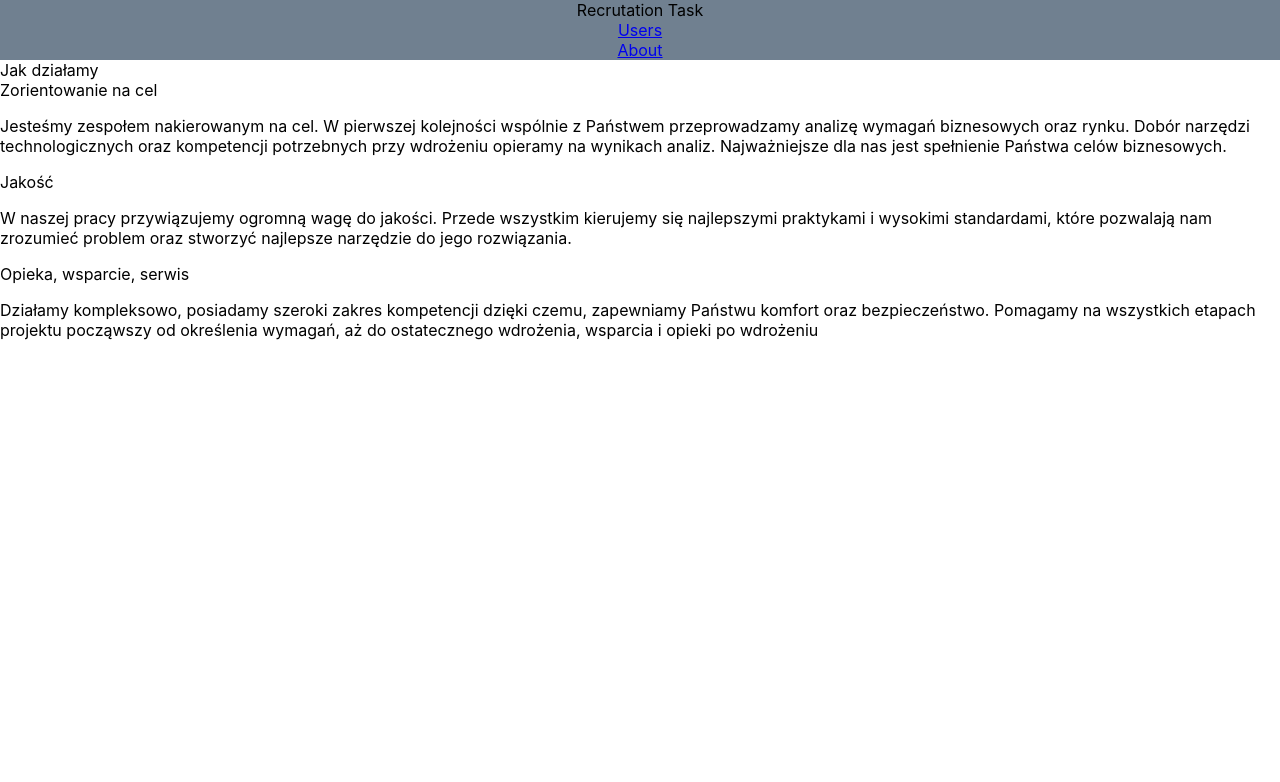
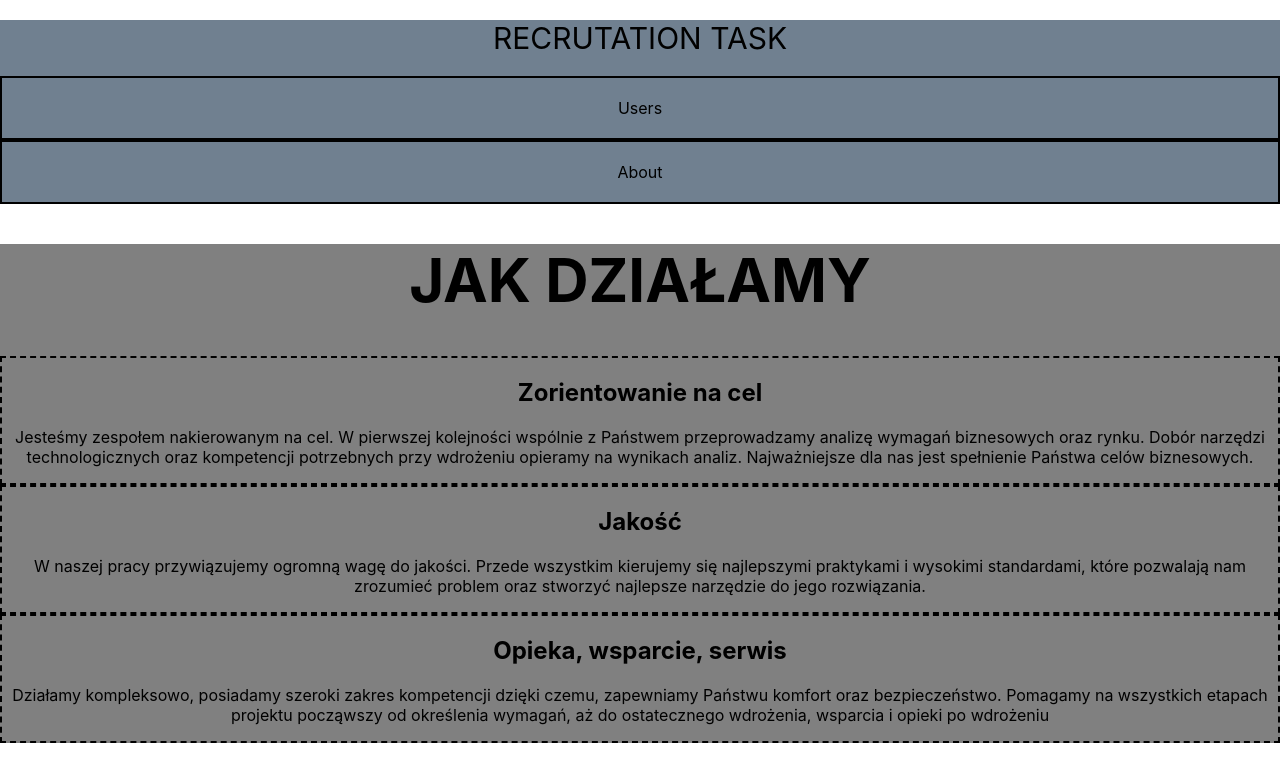
Before and after one commit to DawidKurkiewicz/fetching-users, a React (Create React App) app: page /about in a window 1280 px wide. Shown: the top 782 px of the page. Built offline with nearby package versions, Linux system fonts and the light colour scheme.

Commit message:
added filter to react table

```diff
--- /dev/null
+++ b/src/About.css
@@ -0,0 +1,11 @@
+.container {
+    text-align: center;
+    background-color: grey
+}
+.title {
+text-transform: uppercase;
+margin: 20px
+}
+.item-container {
+    border: 2px dashed black
+}
--- a/src/About.js
+++ b/src/About.js
@@ -1,14 +1,16 @@
 import React from 'react'
+import './About.css'
+
 
 
 const About = (props) => (
     <div className='container'>
         <div className="title">
-            Jak działamy
+            <h1>Jak działamy</h1>
             </div>
         <div class="item-container">
             <div class="text-container">
-                Zorientowanie na cel
+               <h2> Zorientowanie na cel</h2>
                 <p>Jesteśmy zespołem nakierowanym na cel. W pierwszej kolejności wspólnie z
                     Państwem przeprowadzamy analizę wymagań biznesowych oraz rynku.
                     Dobór narzędzi technologicznych oraz kompetencji potrzebnych przy
@@ -18,7 +20,7 @@ const About = (props) => (
         </div>
         <div class="item-container">
             <div class="text-container">
-                Jakość
+                <h2> Jakość</h2>
                 <p>W naszej pracy przywiązujemy ogromną wagę do jakości.
                     Przede wszystkim kierujemy się najlepszymi praktykami i wysokimi standardami,
                     które pozwalają nam zrozumieć problem oraz
@@ -27,7 +29,7 @@ const About = (props) => (
         </div>
         <div class="item-container">
             <div class="text-container">
-                Opieka, wsparcie, serwis
+               <h2> Opieka, wsparcie, serwis</h2>
                 <p>Działamy kompleksowo, posiadamy szeroki zakres kompetencji dzięki czemu, zapewniamy
                     Państwu komfort oraz bezpieczeństwo. Pomagamy na wszystkich
                     etapach projektu począwszy od określenia wymagań, aż do
--- a/src/Menu.css
+++ b/src/Menu.css
@@ -1,4 +1,16 @@
 .title-container {
     text-align: center;
-    background-color: slategray
+    background-color: slategray;
 }
+.title{
+    margin:20px;
+    font-size: 30px
+}
+.link {
+    text-decoration: none;
+    color: black;
+    margin: 10px;
+}
+.link-container {
+    border: 2px solid black
+}
--- a/src/Menu.js
+++ b/src/Menu.js
@@ -7,20 +7,28 @@ class Menu extends React.Component {
 
     render() {
         return (
-            <div className = "title-container">
-            Recrutation Task
-                    <div className= "link-container">
+            <div className="title-container">
+                <div className="title"> Recrutation Task</div>
+                <div >
+                    <div className="link-container">
                         <Link
+                            className="link"
                             to='/users'
                         >
+
                             <div>Users</div>
                         </Link>
+                    </div>
+                    <div className="link-container">
                         <Link
+                            className="link"
                             to='/about'
                         >
                             <div>About</div>
                         </Link>
                     </div>
+
+                </div>
             </div>
         )
     }
--- a/src/Users.js
+++ b/src/Users.js
@@ -5,7 +5,9 @@ import "react-table/react-table.css";
 
 class Users extends React.Component {
   state = {
-    data: []
+    data: [],
+    searchText: ''
+
   };
   componentDidMount() {
     fetch("https://randomuser.me/api?results=15")
@@ -18,8 +20,10 @@ class Users extends React.Component {
   }
   render() {
     return (
+      <div>
         <ReactTable
           data={this.state.data}
+          filterable={true}
           columns={[{
             Header: 'First Name',
             accessor: 'name.first'
@@ -27,10 +31,11 @@ class Users extends React.Component {
             Header: 'Last Name',
             accessor: 'name.last'
           }]}
-            defaultPageSize = {5}
+          defaultPageSize={5}
           showPageSizeOptions={false}
 
         />
+      </div>
 
     )
   }
```
Lines whose indentation alone changed are shown as unchanged.
